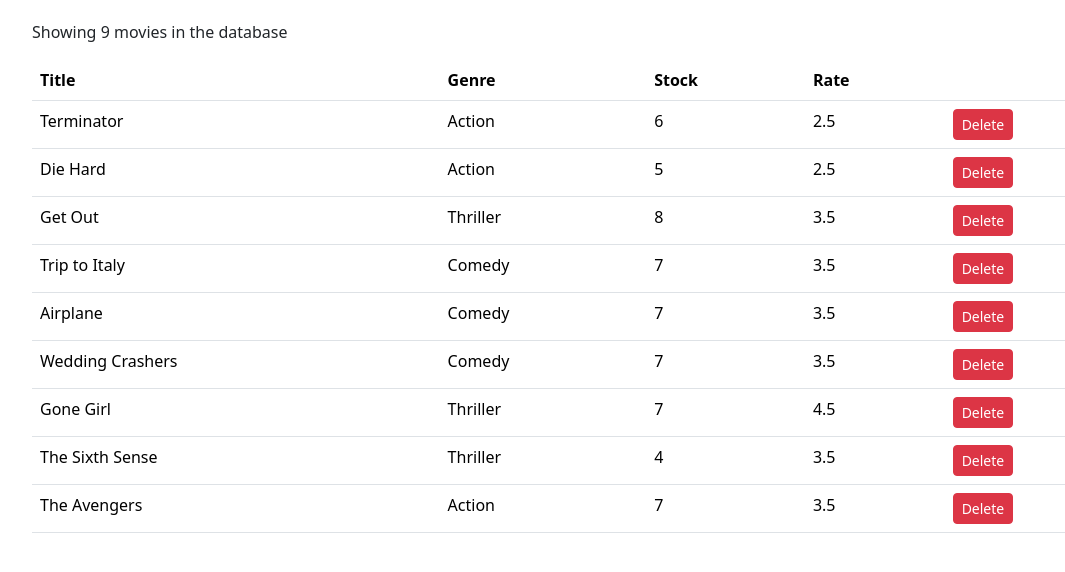
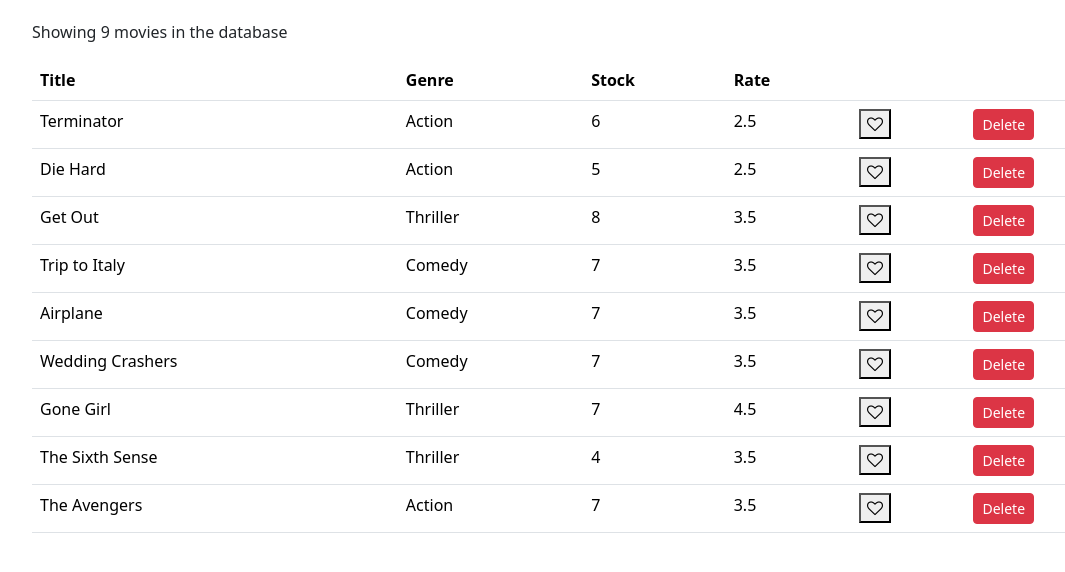
Before and after one commit to qcwssss/Mastering-React-With-Mosh, a React (Create React App) app in the folder vidly/: page / in a window 1280 px wide. Shown: the top 572 px of the page, without its empty margins (50-1115 px from the left). Built offline with nearby package versions, Linux system fonts and the light colour scheme.

Commit message:
try add like button

```diff
--- a/vidly/src/App.js
+++ b/vidly/src/App.js
@@ -3,6 +3,10 @@
 import "./App.css";
 
 class App extends Component {
+  state = {
+    liked: false,
+  };
+
   render() {
     return (
       <main className="container">
--- /dev/null
+++ b/vidly/src/components/common/like.jsx
@@ -0,0 +1,17 @@
+import React, { Component } from "react";
+
+// Input: liked: boolean
+// Output: onClick
+
+class Like extends Component {
+  render() {
+    return (
+      <button onClick={this.props.onLike}>
+        {" "}
+        <i class="fa fa-heart-o"></i>
+      </button>
+    );
+  }
+}
+
+export default Like;
--- a/vidly/src/components/movies.jsx
+++ b/vidly/src/components/movies.jsx
@@ -1,14 +1,22 @@
 import React, { Component } from "react";
 import { getMovies } from "../services/fakeMovieService";
+import Like from "./common/like";
 
 class Movies extends Component {
   state = {
     movies: getMovies(),
+    likes: [false, false, false],
   };
 
   handleDelete = (movie) => {
     const movies = this.state.movies.filter((m) => m._id !== movie._id);
     this.setState({ movies });
+  };
+
+  handleLike = (likeClicked) => {
+    const likes = [...this.state.likes];
+    const index = likes.indexOf(likeClicked);
+    if (likes[index]) console.log("Render - like ", index);
   };
 
   render() {
@@ -25,6 +33,7 @@
               <th>Stock</th>
               <th>Rate</th>
               <th></th>
+              <th></th>
             </tr>
           </thead>
           <tbody>
@@ -34,6 +43,10 @@
                 <td>{movie.genre.name}</td>
                 <td>{movie.numberInStock}</td>
                 <td>{movie.dailyRentalRate}</td>
+                <td>
+                  <Like onLike={this.handleLike} />{" "}
+                </td>
+
                 <td>
                   <button
                     onClick={() => this.handleDelete(movie)}
```
